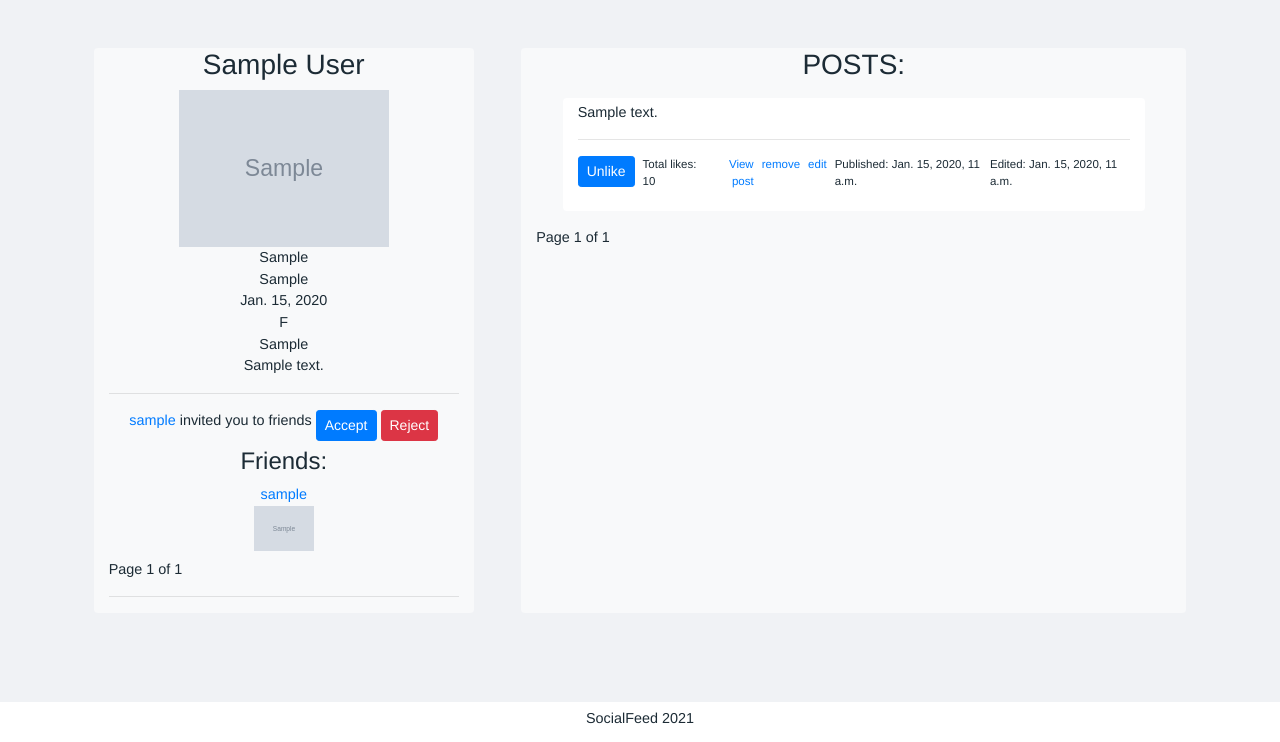
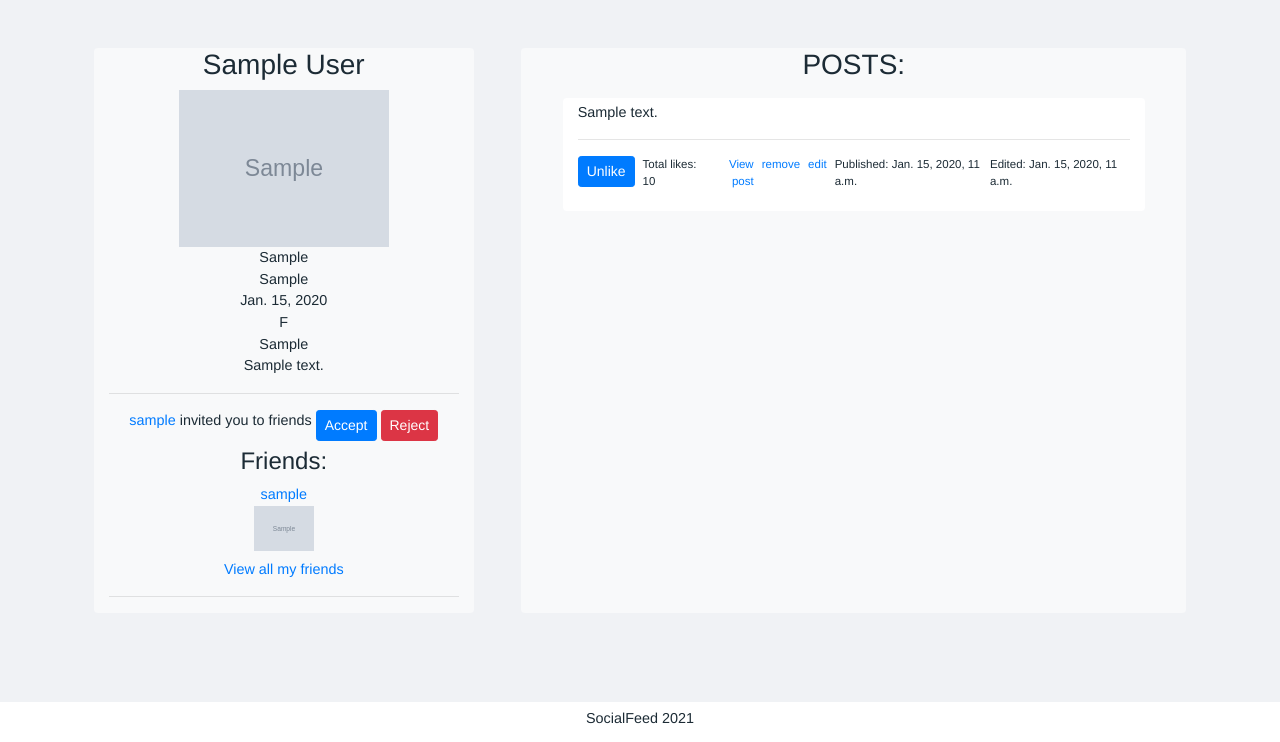
Before and after one commit to MateuszM-M/SocialFeed, a Django app: a page that uses Accounts/templates/Accounts/pagination.html in a window 1280 px wide. Shown: the part 58-800 px from the top of the page. Run offline with Django 3.2, Linux system fonts and the light colour scheme; a user stored in the database is signed in; tables that the repository leaves empty hold one stand-in row (values such as "Sample post"); grey boxes marked "Sample" are stand-in pictures; some libraries are stand-ins or nearby versions.

Commit message:
pagination styled, little improvements

```diff
--- a/Accounts/templates/Accounts/pagination.html
+++ b/Accounts/templates/Accounts/pagination.html
@@ -1,17 +1,23 @@
-<div class="pagination">
+{% if page_obj.paginator.num_pages > 1 %}
+    <div class="pagination d-flex justify-content-center mb-2">
         <span class="step-links">
             {% if page_obj.has_previous %}
-            <a href="?page=1"><<</a>
-            <a href="?page={{ page_obj.previous_page_number }}"><</a>
+                <a href="?page=1" class="btn btn-primary btn-sm"><<</a>
+                <a href="?page={{ page_obj.previous_page_number }}" class="btn btn-primary btn-sm"><</a>
             {% endif %}
 
-        <span class="current">
-            Page {{ page_obj.number }} of {{ page_obj.paginator.num_pages }}
-        </span>
+            {% for page in page_obj.paginator.page_range %}
+                {% if page_obj.number == page %}
+                    <b class="btn btn-secondary btn-sm active">{{ page }}</b>
+                {% elif page > page_obj.number|add:'-2' and page < page_obj.number|add:'2' %}
+                    <a href="?page={{ page }}" class="btn btn-primary btn-sm">{{ page }}</a>
+                {% endif %}
+            {% endfor %}
 
             {% if page_obj.has_next %}
-            <a href="?page={{ page_obj.next_page_number }}">></a>
-            <a href="?page={{ page_obj.paginator.num_pages }}">>></a>
+                <a href="?page={{ page_obj.next_page_number }}" class="btn btn-primary btn-sm">></a>
+                <a href="?page={{ page_obj.paginator.num_pages }}" class="btn btn-primary btn-sm">>></a>
             {% endif %}
         </span>
     </div>
+{% endif %}
--- a/Accounts/templates/Accounts/view_profile.html
+++ b/Accounts/templates/Accounts/view_profile.html
@@ -56,9 +56,8 @@
                 <a class="text-decoration-none" href="{% url 'Accounts:profile_view' friend %}">{{ friend }}<br>
                     <img src="{{ friend.profile.profile_picture.url }}" alt="" id="profile_pic" width="100"></a>
             </div>
-        {% endfor %}
-
-        {% include "Accounts/pagination.html" with page_obj=friends %}
+        {% endfor %}<br>
+        <a href="{% url "Accounts:user_friends" user.username %}">View all {% if request.user == user %} my {% else %} {{ user.username }}'s {% endif %} friends</a>
         <hr>
 
     </div>
--- a/Accounts/urls.py
+++ b/Accounts/urls.py
@@ -48,7 +48,7 @@ urlpatterns = [
     path('accept/', views.accept, name='accept'),
     path('reject/', views.reject, name='reject'),
     path('delete/<username>', views.delete_friend, name='delete_friend'),
+    path('friends/<username>', views.users_friends, name='user_friends'),
     path('search/', views.profile_search, name='search'),
-
-    path('users/', views.recommended_users, name='users')
+    path('users/', views.recommended_users, name='users'),
 ]
--- a/Accounts/views.py
+++ b/Accounts/views.py
@@ -1,29 +1,25 @@
-from django.shortcuts import render, redirect
+from django.contrib.auth import authenticate, login
 from django.contrib.auth.decorators import login_required
-from .forms import *
-from .models import Profile, Contact
-from django.contrib.auth import authenticate, login
-from .decorators import unathenticated_user
-from django.shortcuts import get_object_or_404
 from django.contrib.auth.models import User
-from Posts.models import Post
-from Posts.forms import PostForm
 from django.contrib.postgres.search import SearchVector
 from django.core.paginator import Paginator
+from django.db.models import Q
+from django.shortcuts import get_object_or_404, redirect, render
+from Posts.forms import PostForm
+from Posts.models import Post
+
+from .decorators import unathenticated_user
+from .forms import *
+from .models import Contact, Profile
 
 
 @login_required
 def dashboard(request):
     friends = request.user.profile.friends.all()
-    paginator_fr = Paginator(friends, 10)
-    page_number = request.GET.get('page')
-    friends = paginator_fr.get_page(page_number)
-
-    posts = Post.objects.filter(user__in=friends)
+    posts = Post.objects.filter(Q(user__in=friends) | Q(user=request.user))
     paginator_p = Paginator(posts, 10)
     page_number = request.GET.get('page')
     posts = paginator_p.get_page(page_number)
-
     post_form = PostForm
     if request.method == 'POST':
         post_form = PostForm(request.POST)
@@ -39,10 +35,7 @@ def dashboard(request):
 @login_required
 def profile_view(request, username):
     user = Profile.objects.get(user__username=username)
-    friends = user.friends.all()
-    paginator_fr = Paginator(friends, 10)
-    page_number = request.GET.get('page')
-    friends = paginator_fr.get_page(page_number)
+    friends = user.friends.all()[:6]
 
     posts = Post.objects.filter(user__username=username)
     paginator_p = Paginator(posts, 10)
@@ -64,6 +57,17 @@ def profile_view(request, username):
                    'friends': friends,
                    'contacts': contacts,
                    'my_invites': my_invites})
+
+
+@login_required()
+def users_friends(request, username):
+    user = Profile.objects.get(user__username=username)
+    friends = user.friends.all()
+    paginator = Paginator(friends, 16)
+    page_number = request.GET.get('page')
+    friends = paginator.get_page(page_number)
+    return render(request, 'Accounts/friend_list.html',
+                  {'friends': friends})
 
 
 @unathenticated_user
@@ -168,8 +172,10 @@ def profile_search(request):
 
 @login_required()
 def recommended_users(request):
-    people = Profile.objects.all().order_by('date_created')[:10:-1]
-    paginator = Paginator(people, 10)
+    people = Profile.objects.exclude(
+        user=request.user
+        ).order_by('date_created')[:10:-1]
+    paginator = Paginator(people, 8)
     page_number = request.GET.get('page')
     people = paginator.get_page(page_number)
     return render(request, 'Accounts/people.html',
```
Also changed, not shown: Accounts/templates/Accounts/friend_list.html (added, +26 -0 lines). Lines whose indentation alone changed are shown as unchanged.
